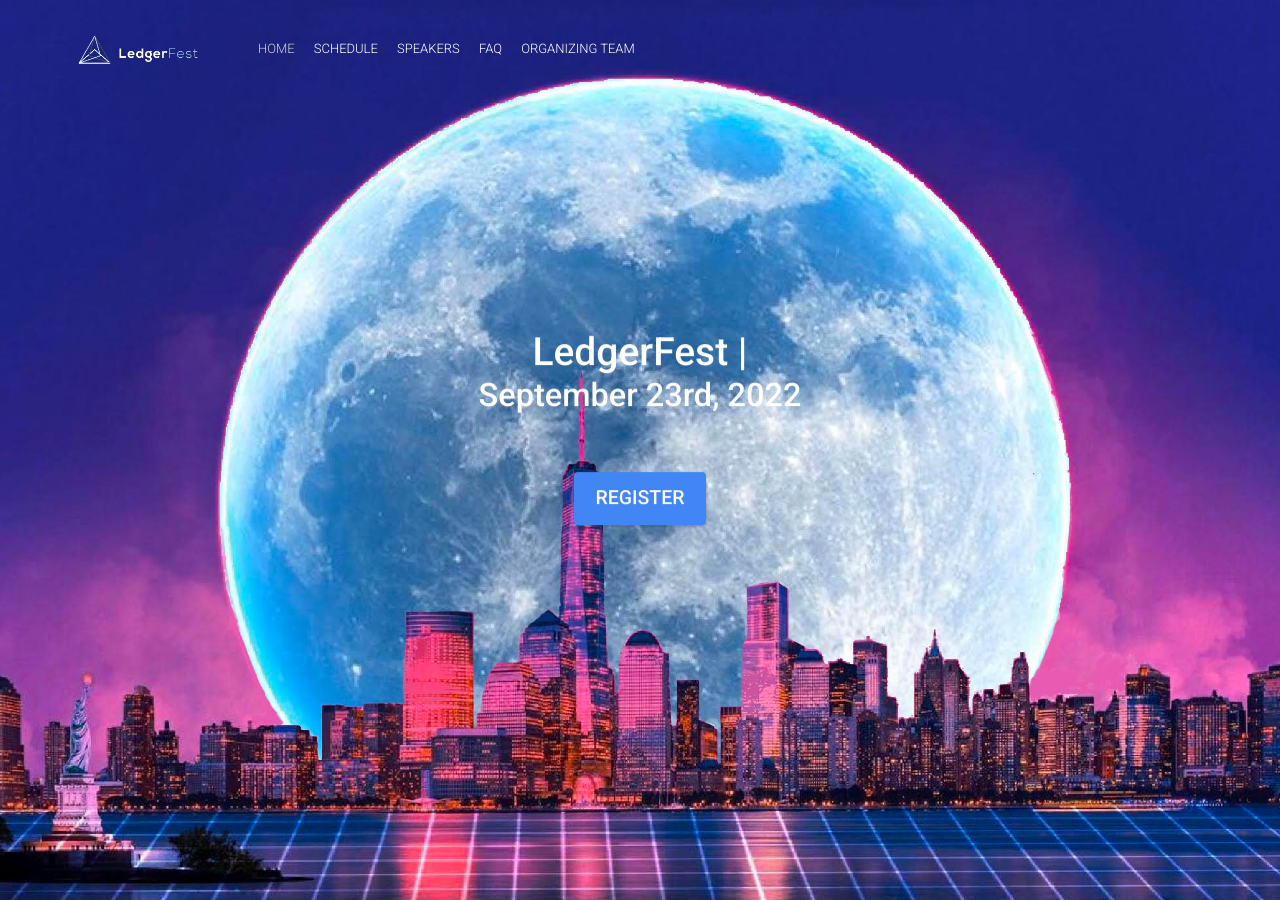
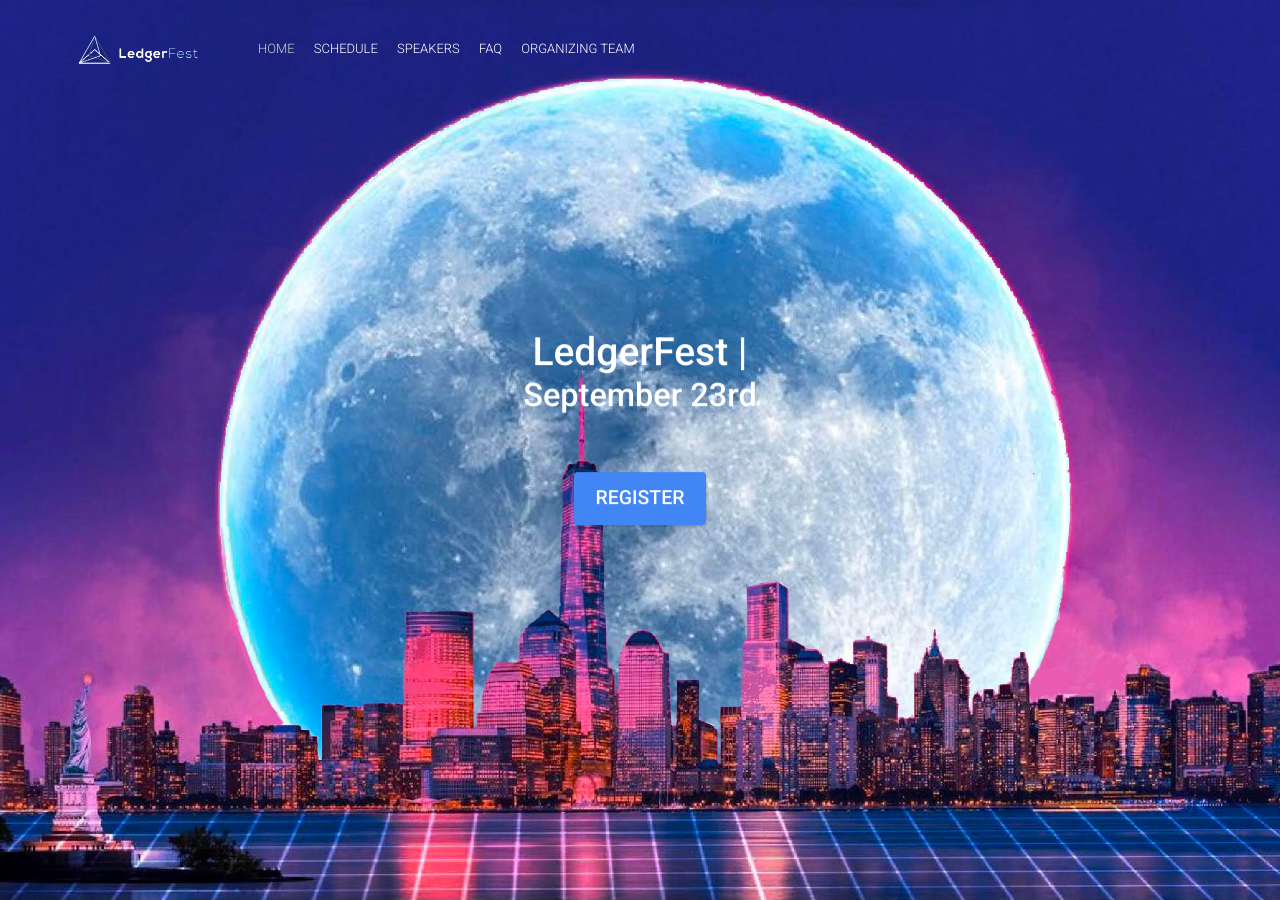
Before and after one commit to BlockchainAtColumbia/ledgerfest-2019, a Jekyll site: the page built from index.html, in a window 1280 px wide and 900 px high. Built offline with Jekyll 4.4.1, drawn with Linux system fonts in a browser that asks for light colours; nearby versions of some CDN libraries; comment, search, counter and statistics services are not loaded; some of the changed lines change nothing that is shown.

Commit message:
Update _config.yml

```diff
--- a/_config.yml
+++ b/_config.yml
@@ -12,7 +12,7 @@
 # Site Settings
 title: "LedgerFest 2022"
 email: "blockchain@columbia.edu"
-description: "LedgerFest is Blockchain@Columbia's annual crypto conference."
+description: "LedgerFest is B@C's annual crypto conference."
 baseurl: ""
 url: "https://ledgerfest.info"
 permalink: "/blog/:title"
@@ -27,7 +27,7 @@
 
 # Head
 metaKeywords: "blockchain, conference,LedgerFest,Web3,Crypto"
-twitterAccount: "@DevFest"
+twitterAccount: "@BlockchainatCU"
 socialImageSrcGooglePlus: "/img/seo/sharing-google-plus.png"
 socialImageSrcTwitter: "/img/seo/sharing-twitter.png"
 socialImageSrcTelegram: "/img/seo/sharing-telegram.png"
@@ -53,7 +53,7 @@
 # Hero Block
 heroImage: "Ledgerfest blue.jpeg"
 heroTitle: "LedgerFest <typeout>"
-eventDate: "September 23rd, 2022"
+eventDate: "September 23rd"
 typeoutTextValues: '"", "2022"'
 typeoutFallback: "2022"
 heroButtons:
```
